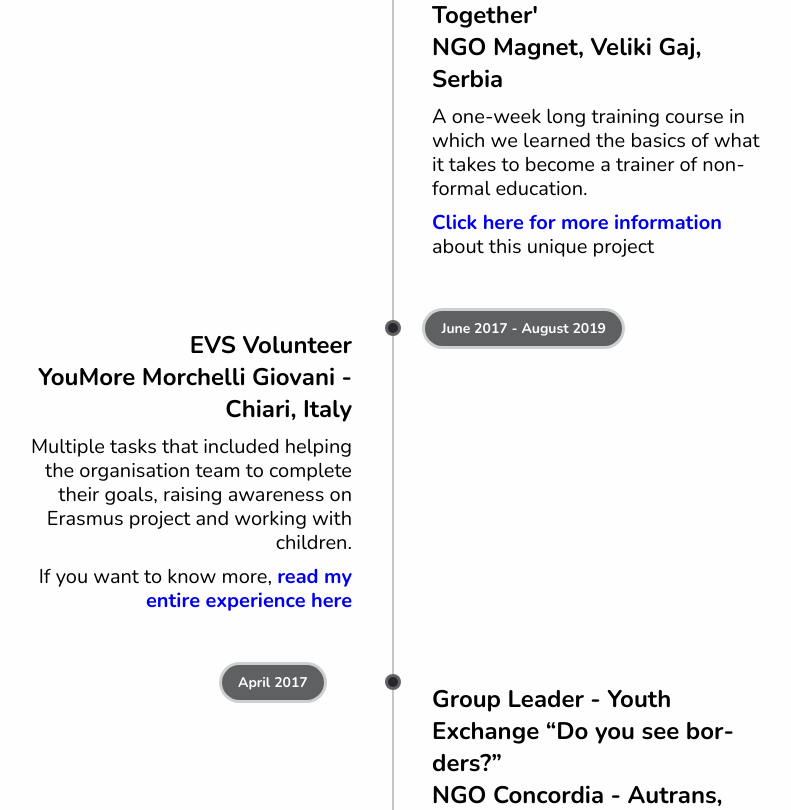
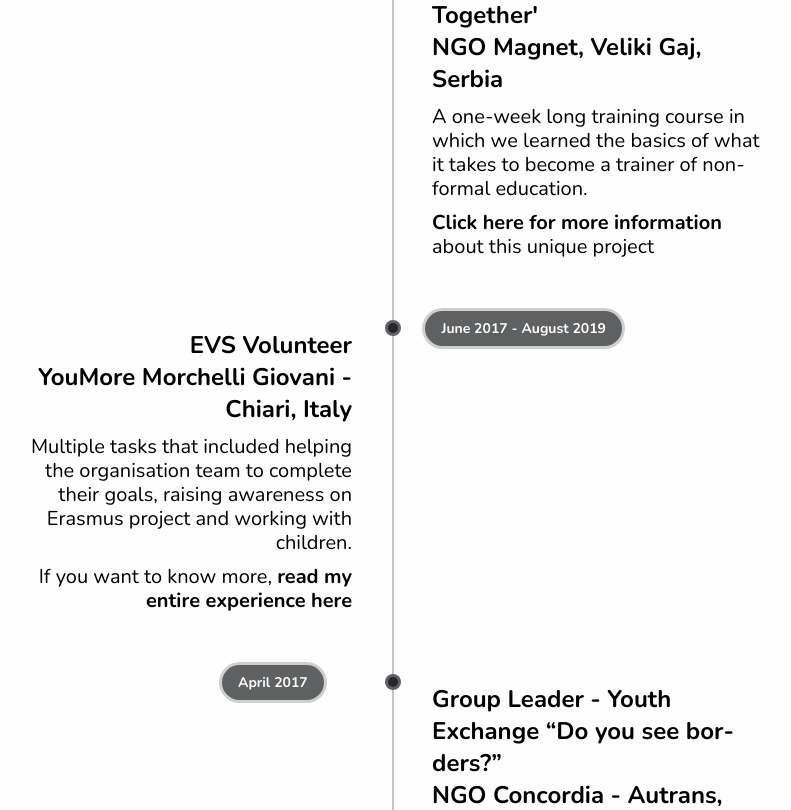
Before and after one commit to rahilka/personal-website, a PHP site: page / in a window 1280 px wide. Shown: the part 4047-4857 px from the top of the page, without its empty margins (248-1039 px from the left). Run offline with PHP 8.4, Linux system fonts and the light colour scheme; some libraries are stand-ins or nearby versions.

Commit message:
update link color

```diff
--- a/styles.css
+++ b/styles.css
@@ -233,7 +233,7 @@ p {
 }
 .timeline ul li p a {
   font-weight: bold;
-  /* color: white; */
+  color: black;
 }
 .timeline ul li .time div {
   margin: 0;
```
